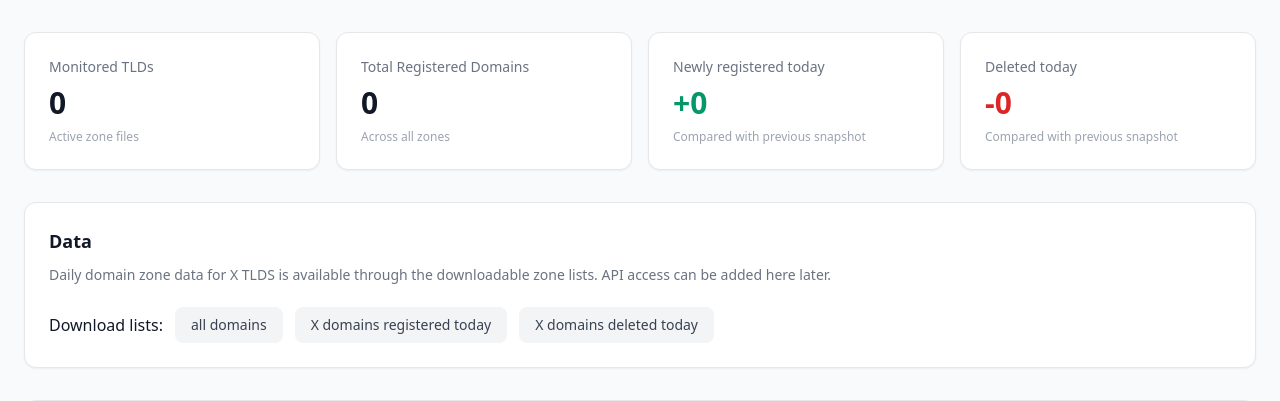
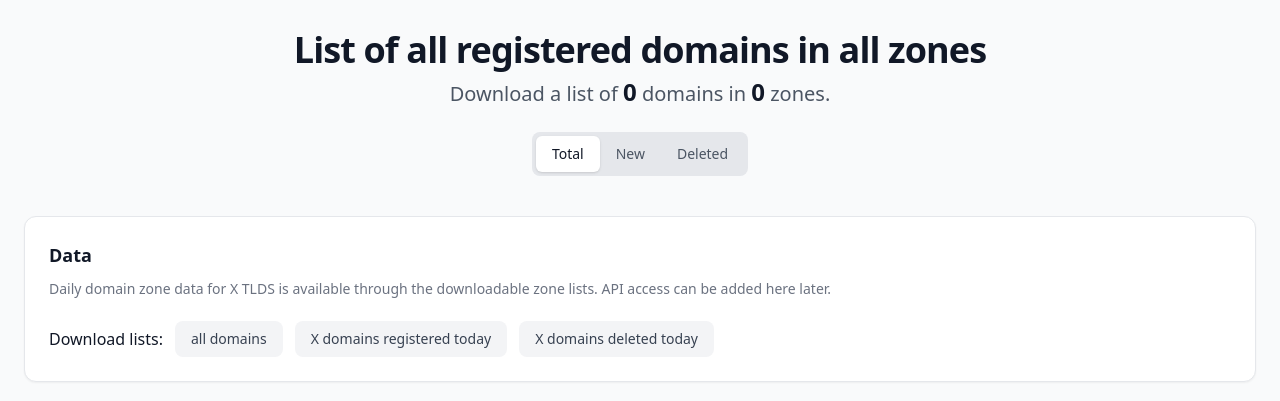
Before and after one commit to stefanpejcic/domain-lists, a Flask app: page / in a window 1280 px wide. Shown: the part 93-494 px from the top of the page. Run offline with Flask 3, Linux system fonts and the light colour scheme; some libraries are stand-ins or nearby versions.

Commit message:
Update index.html

```diff
--- a/templates/index.html
+++ b/templates/index.html
@@ -80,73 +80,83 @@
     <!-- Main -->
     <main class="mx-auto max-w-7xl px-6 py-8">
 
-        <!-- Statistics -->
-        <div class="grid gap-4 sm:grid-cols-2 lg:grid-cols-4">
-
-            <!-- TLDs -->
-            <div class="rounded-xl border bg-white p-6 shadow-sm">
-                <div class="text-sm font-medium text-gray-500">
-                    Monitored TLDs
-                </div>
-
-                <div class="mt-2 text-3xl font-bold">
-                    {{ "{:,}".format(summary.tlds) }}
-                </div>
-
-                <div class="mt-2 text-xs text-gray-400">
-                    Active zone files
-                </div>
-            </div>
 
 
-            <!-- Domains -->
-            <div class="rounded-xl border bg-white p-6 shadow-sm">
-                <div class="text-sm font-medium text-gray-500">
-                    Total Registered Domains
-                </div>
+<div
+    class="max-w-3xl mx-auto text-center mb-10"
+    x-data="{
+        kind: 'domains',
+        summary: {
+            domains: '{{ "{:,}".format(summary.domains) }}',
+            new: '{{ "{:,}".format(summary.new) }}',
+            deleted: '{{ "{:,}".format(summary.deleted) }}',
+            tlds: '{{ "{:,}".format(summary.tlds) }}'
+        }
+    }"
+>
+    <!-- Heading (Defaults to Domains) -->
+    <h1 class="mx-auto text-3xl font-bold text-gray-900 sm:text-4xl sm:leading-none sm:tracking-tight">
+        <span x-show="kind === 'domains'">List of all registered domains in all zones</span>
+        <template x-if="kind === 'new'"><span>List of newly registered domains in all zones</span></template>
+        <template x-if="kind === 'deleted'"><span>List of deleted domains in all zones</span></template>
+    </h1>
 
-                <div class="mt-2 text-3xl font-bold">
-                    {{ "{:,}".format(summary.domains) }}
-                </div>
+    <!-- Subtitle (Defaults to Domains) -->
+    <p class="mt-2 text-xl text-gray-600">
+        <span x-show="kind === 'domains'">
+            Download a list of <span class="font-bold text-2xl text-gray-900">{{ "{:,}".format(summary.domains) }}</span> domains in <span class="font-bold text-2xl text-gray-900">{{ "{:,}".format(summary.tlds) }}</span> zones.
+        </span>
+        <template x-if="kind === 'new'">
+            <span>
+                Download a list of <span class="font-bold text-2xl text-emerald-600" x-text="summary.new"></span> domains registered today.
+            </span>
+        </template>
+        <template x-if="kind === 'deleted'">
+            <span>
+                Download a list of <span class="font-bold text-2xl text-red-600" x-text="summary.deleted"></span> domains deleted today.
+            </span>
+        </template>
+    </p>
 
-                <div class="mt-2 text-xs text-gray-400">
-                    Across all zones
-                </div>
-            </div>
+    <!-- Buttons -->
+    <div class="inline-flex mt-6 p-1 bg-gray-200 rounded-lg">
+        <button
+            type="button"
+            @click="kind = 'domains'"
+            :class="{
+                'bg-white shadow text-gray-900': kind === 'domains',
+                'text-gray-600 hover:text-gray-900': kind !== 'domains'
+            }"
+            class="px-4 py-2 text-sm font-medium rounded-md transition-colors"
+        >
+            Total
+        </button>
 
+        <button
+            type="button"
+            @click="kind = 'new'"
+            :class="{
+                'bg-white shadow text-gray-900': kind === 'new',
+                'text-gray-600 hover:text-gray-900': kind !== 'new'
+            }"
+            class="px-4 py-2 text-sm font-medium rounded-md transition-colors"
+        >
+            New
+        </button>
 
-            <!-- New -->
-            <div class="rounded-xl border bg-white p-6 shadow-sm">
-                <div class="text-sm font-medium text-gray-500">
-                    Newly registered today
-                </div>
-
-                <div class="mt-2 text-3xl font-bold text-emerald-600">
-                    +{{ "{:,}".format(summary.new) }}
-                </div>
-
-                <div class="mt-2 text-xs text-gray-400">
-                    Compared with previous snapshot
-                </div>
-            </div>
-
-
-            <!-- Deleted -->
-            <div class="rounded-xl border bg-white p-6 shadow-sm">
-                <div class="text-sm font-medium text-gray-500">
-                    Deleted today
-                </div>
-
-                <div class="mt-2 text-3xl font-bold text-red-600">
-                    -{{ "{:,}".format(summary.deleted) }}
-                </div>
-
-                <div class="mt-2 text-xs text-gray-400">
-                    Compared with previous snapshot
-                </div>
-            </div>
-
-        </div>
+        <button
+            type="button"
+            @click="kind = 'deleted'"
+            :class="{
+                'bg-white shadow text-gray-900': kind === 'deleted',
+                'text-gray-600 hover:text-gray-900': kind !== 'deleted'
+            }"
+            class="px-4 py-2 text-sm font-medium rounded-md transition-colors"
+        >
+            Deleted
+        </button>
+    </div>
+</div>
 
 
 
```
